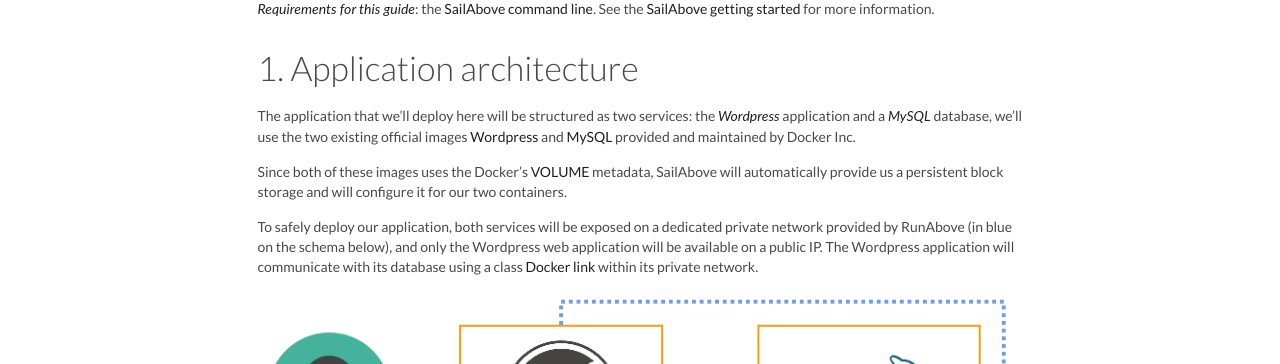
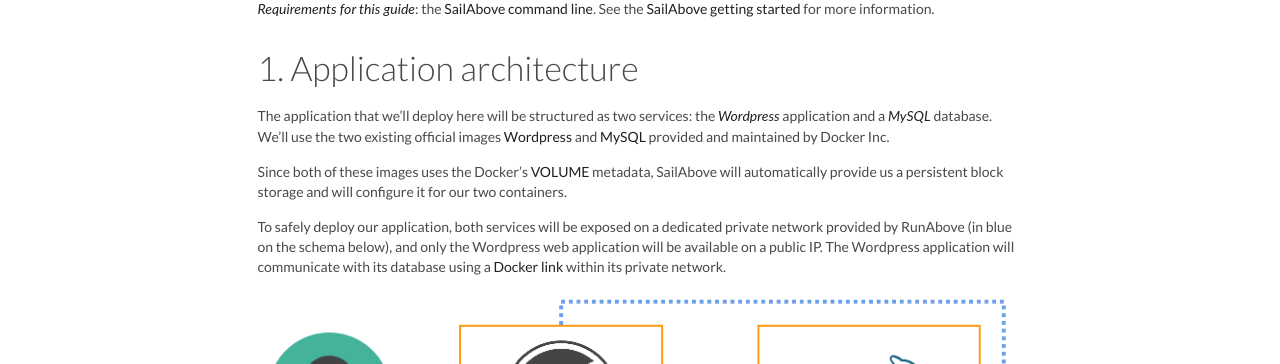
Before and after one commit to ovhlabs/knowledge-base, a Jekyll site: the page built from en/_posts/2015-01-14-running-wordpress-on-sailabove.markdown, in a window 1280 px wide and 1400 px high. Shown: the part 329-693 px from the top of the window. Built offline with Jekyll 4.4.1, drawn with Linux system fonts in a browser that asks for light colours; some web fonts are replaced; Markdown is read by kramdown in place of the engine named in the settings; comment, search, counter and statistics services are not loaded; some of the changed text lies outside the part shown.

Commit message:
Sailabove/Wordpress: fix couple of typos
Signed-off-by: Vincent Giersch <vincent.giersch@ovh.net>

```diff
--- a/en/_posts/2015-01-14-running-wordpress-on-sailabove.markdown
+++ b/en/_posts/2015-01-14-running-wordpress-on-sailabove.markdown
@@ -20,7 +20,7 @@
 # 1. Application architecture
 
 The application that we'll deploy here will be structured as two services: the
-*Wordpress* application and a *MySQL* database, we'll use the two existing
+*Wordpress* application and a *MySQL* database. We'll use the two existing
 official images [Wordpress](https://registry.hub.docker.com/_/wordpress/) and
 [MySQL](https://registry.hub.docker.com/_/mysql/) provided and maintained by
 Docker Inc.
@@ -33,7 +33,7 @@
 To safely deploy our application, both services will be exposed on a dedicated
 private network provided by RunAbove (in blue on the schema below), and only the
 Wordpress web application will be available on a public IP. The Wordpress
-application will communicate with its database using a class
+application will communicate with its database using a
 [Docker link](https://docs.docker.com/userguide/dockerlinks/) within its private
 network.
 
```
Also changed, not shown: other parts of en/_posts/2015-01-14-running-wordpress-on-sailabove.markdown (+1 -1 lines).
